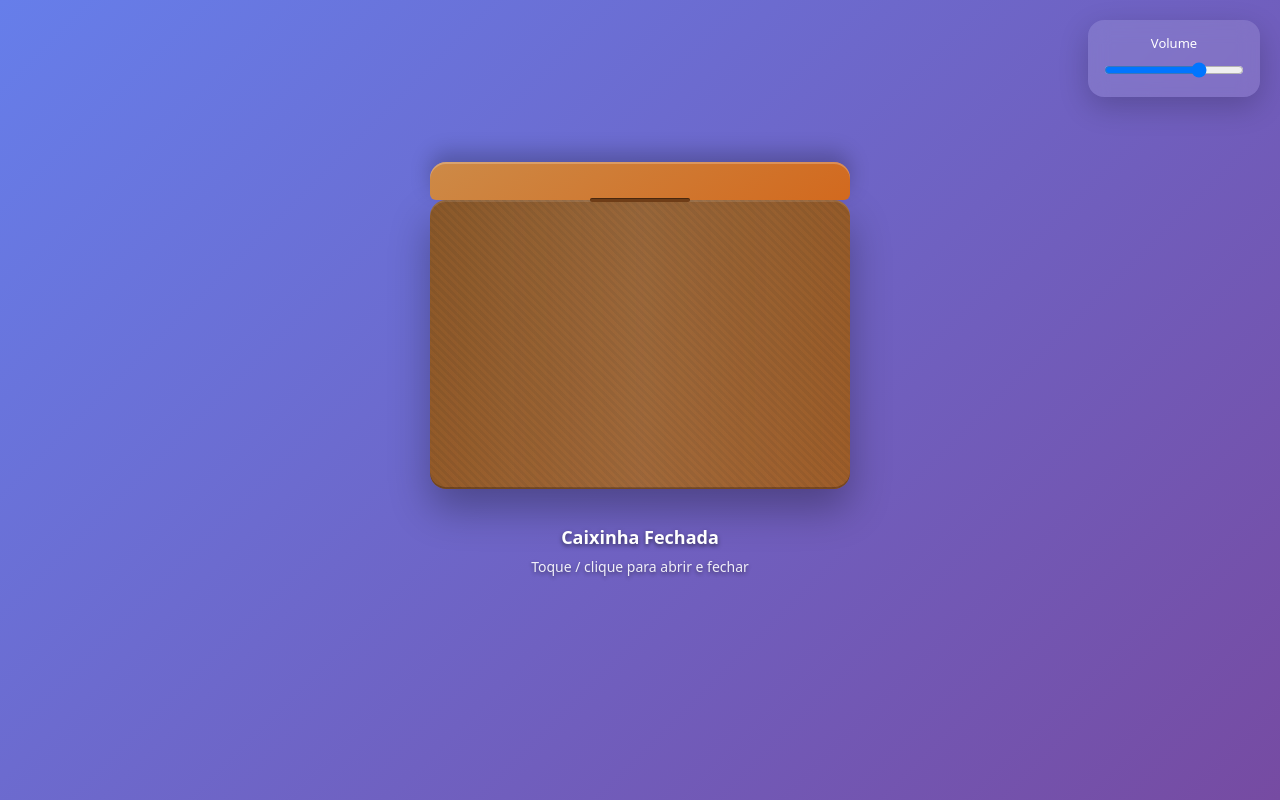
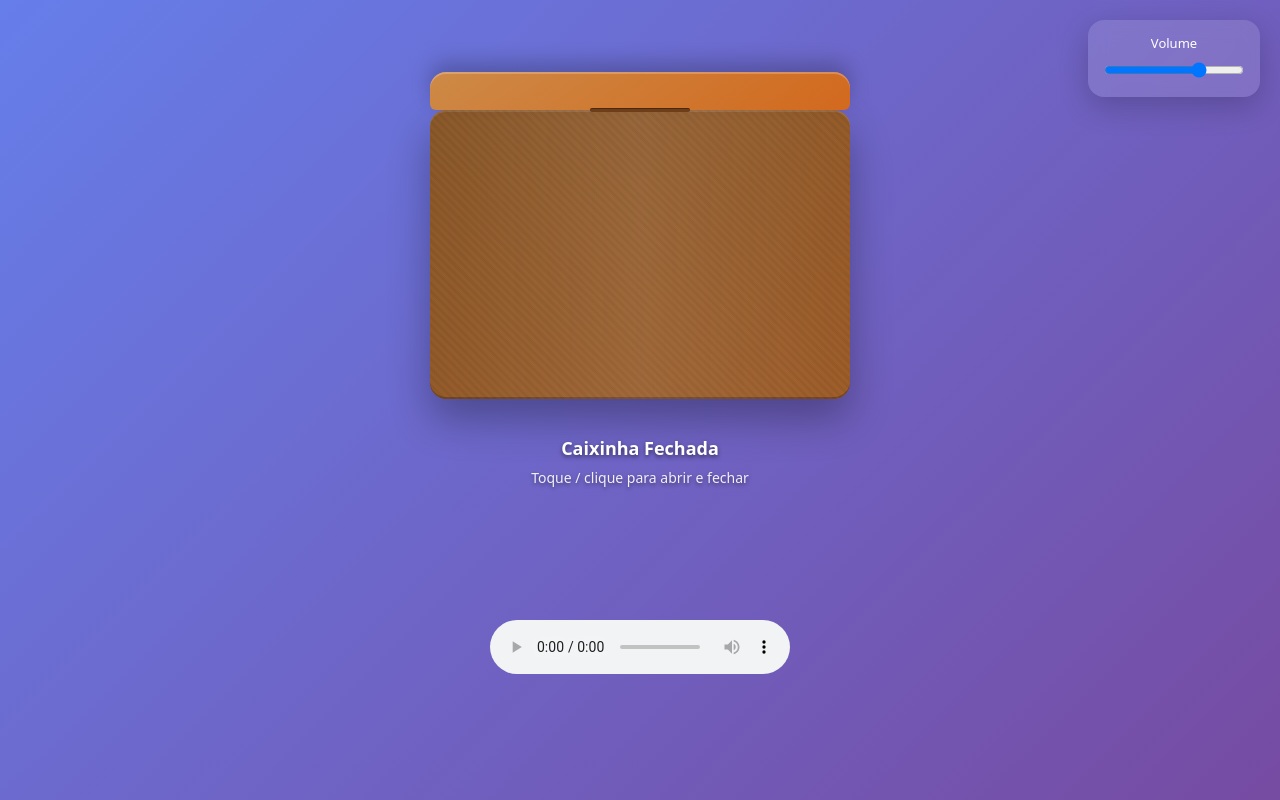
Before and after one commit to PLSS357/Music_box, a plain HTML site: page index.html in a window 1280 px wide. Drawn offline with Linux system fonts and the light colour scheme.

Commit message:
Update index.html

```diff
--- a/index.html
+++ b/index.html
@@ -44,7 +44,7 @@
   </div>
 
   <!-- Áudio: substitua o src pelo caminho do seu MP3 -->
-  <audio id="musicAudio" preload="auto" loop>
+  <audio id="musicAudio" preload="auto" loop controls>
     <source src="musica.mp3" type="audio/mpeg" />
     Seu navegador não suporta o elemento de áudio.
   </audio>
```
